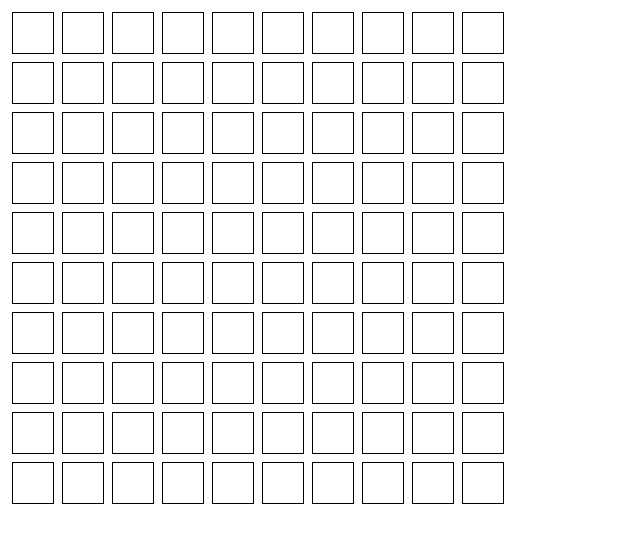
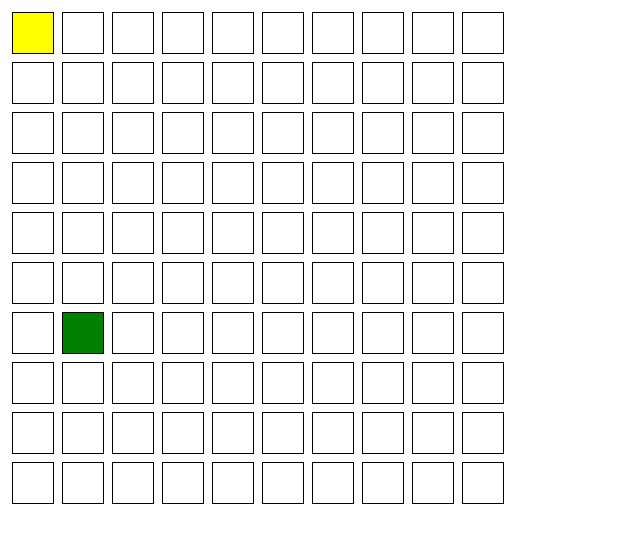
Before and after one commit to VictorFil67/snake-front, a React (Create React App) app: page / in a window 1280 px wide. Shown: the top 542 px of the page, without its empty margins (0-640 px from the left). Built offline with nearby package versions, Linux system fonts and the light colour scheme.

Commit message:
implemented snake moving

```diff
--- /dev/null
+++ b/src/Cell.jsx
@@ -0,0 +1,5 @@
+import React from "react";
+
+export const Cell = ({ type }) => {
+  return <div className={`cell ${type}`}></div>;
+};
--- a/src/Game.jsx
+++ b/src/Game.jsx
@@ -1,27 +1,74 @@
-import React from "react";
+import React, { useEffect, useState } from "react";
+import { Cell } from "./Cell";
 
 export const Game = () => {
   const BoardSize = 10;
   let row = [];
   const board = [];
+  const speed = 500;
+  const [snake, setSnake] = useState([[1, 1]]);
+  //   const [direction, setDirection] = useState("LEFT");
+  const [food, setFood] = useState(
+    [0, 0]
+    // x: Math.floor(Math.random() * 20),
+    // y: Math.floor(Math.random() * 20),
+  );
 
-  //   let column = [];
   for (let j = 0; j < BoardSize; j++) {
     row.push(j);
   }
   for (let i = 0; i < BoardSize; i++) {
-    console.log(row);
+    // console.log(row);
     board.push(row);
-    console.log(board);
+    // console.log(board);
   }
-  console.log(board);
+
+  function checkSnakePosition(position) {
+    if (position >= BoardSize) {
+      return 0;
+    } else if (position < 0) {
+      return BoardSize - 1;
+    } else {
+      return position;
+    }
+  }
+  useEffect(() => {
+    const timerId = gameСycle();
+    return () => clearInterval(timerId);
+  }, [snake]);
+
+  function gameСycle() {
+    const timerId = setTimeout(() => {
+      console.log("first");
+      const newSnake = snake;
+      console.log(snake);
+      let moveSnake = [];
+
+      moveSnake = [1, 0];
+      const head = [
+        checkSnakePosition(newSnake[snake.length - 1][0] + moveSnake[0]),
+        checkSnakePosition(newSnake[snake.length - 1][1] + moveSnake[1]),
+      ];
+      console.log({ head });
+      newSnake.push(head);
+      //   console.log(newSnake);
+      setSnake(newSnake.slice(1));
+    }, speed);
+    return timerId;
+  }
+
   return (
     <div>
       {board.map((row, indR) => {
         return (
           <div key={indR} className="row">
             {row.map((cell, indC) => {
-              return <div key={indC} className="cell"></div>;
+              let type =
+                snake.some((el) => el[0] === indR && el[1] === indC) && "snake";
+              if (type !== "snake") {
+                type = food[0] === indR && food[1] === indC && "food";
+              }
+              return <Cell key={indC} type={type}></Cell>;
             })}
           </div>
         );
--- a/src/index.css
+++ b/src/index.css
@@ -21,3 +21,11 @@ code {
 .row {
   display: flex;
 }
+
+.food {
+  background-color: yellow;
+}
+
+.snake {
+  background-color: green;
+}
```
